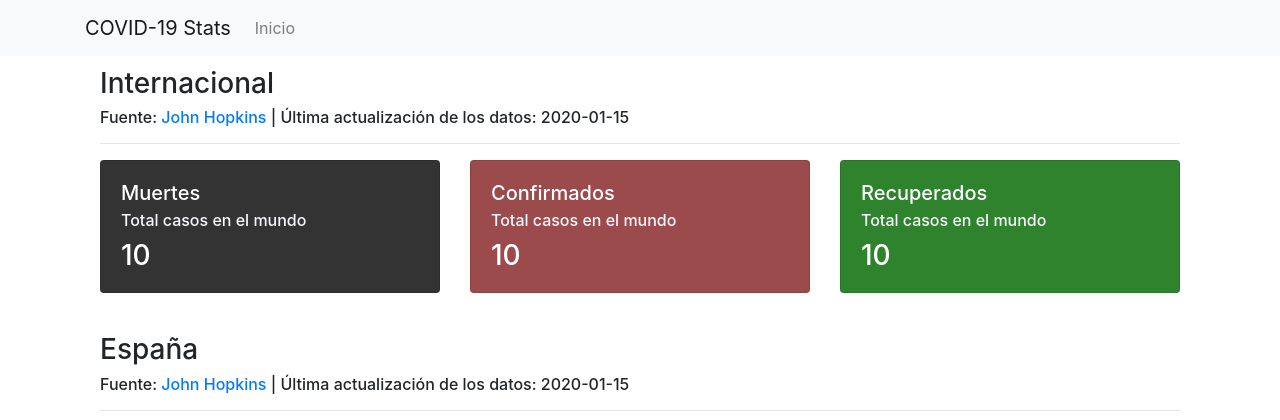
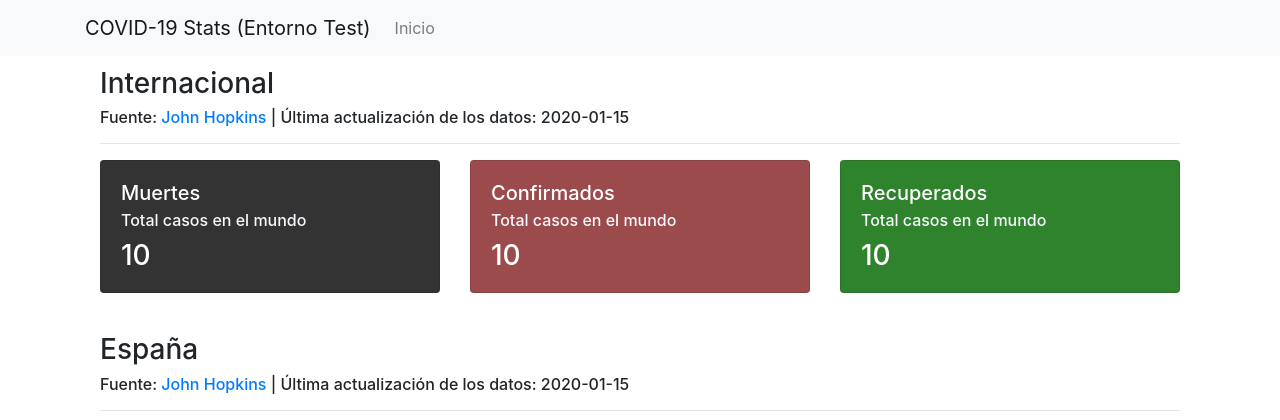
Before and after one commit to xavimf87/covid-stats, a Flask app: template covid-stats/templates/index.html in a window 1280 px wide. Shown: the top 420 px of the page. Run offline with Flask 2, Linux system fonts and the light colour scheme; the template is opened without the code that fills it: most values are stand-ins (such as "Sample title", 1, 10 or a date in 2020); some libraries are stand-ins or nearby versions.

Commit message:
Update layout.html

```diff
--- a/covid-stats/templates/layout.html
+++ b/covid-stats/templates/layout.html
@@ -19,7 +19,7 @@
 <body>
   <nav class="navbar navbar-expand-lg navbar-light bg-light fixed-top">
     <div class="container">
-      <a class="navbar-brand" href="#">COVID-19 Stats</a>
+      <a class="navbar-brand" href="#">COVID-19 Stats (Entorno Test)</a>
       <button class="navbar-toggler" type="button" data-toggle="collapse" data-target="#navbarSupportedContent"
         aria-controls="navbarSupportedContent" aria-expanded="false" aria-label="Toggle navigation">
         <span class="navbar-toggler-icon"></span>
```
